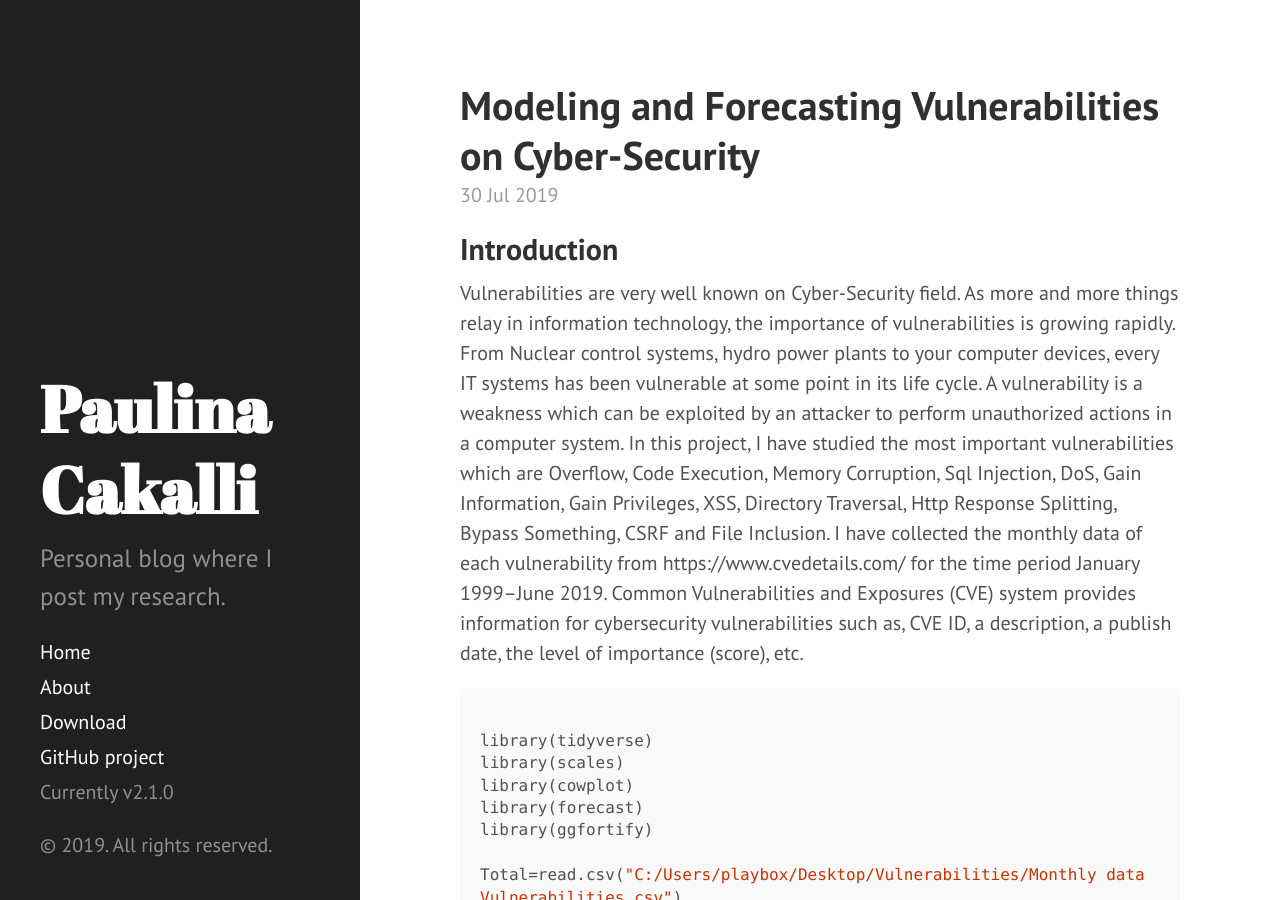
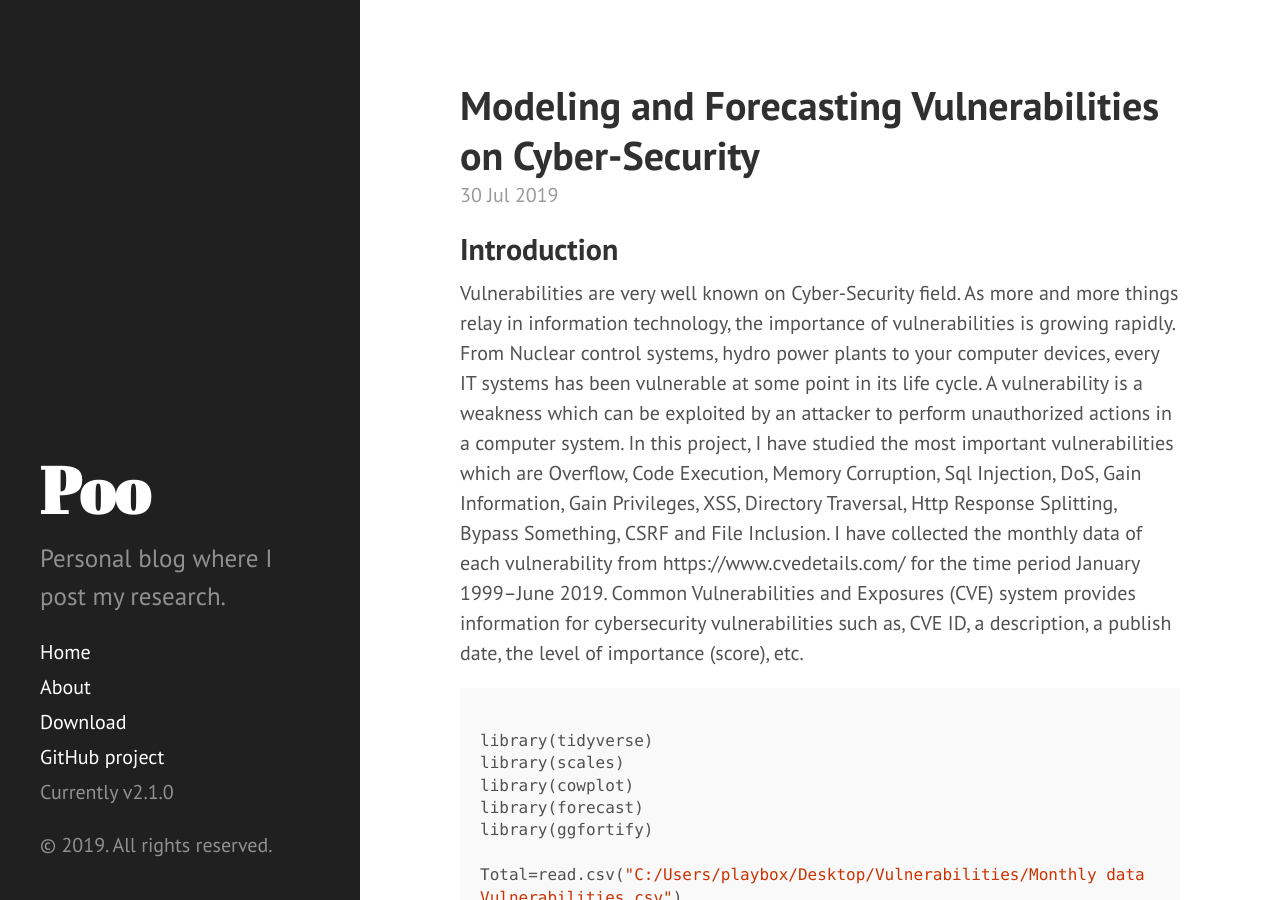
Before and after one commit to PaulinaCakalli/paulinacakalli.github.io, a Jekyll site: the page built from index.html, in a window 1280 px wide and 900 px high. Built offline with Jekyll 4.4.1, drawn with Linux system fonts in a browser that asks for light colours; Markdown is read by kramdown in place of the engine named in the settings; the list of posts is cut into pages by our own code.

Commit message:
Update _config.yml

```diff
--- a/_config.yml
+++ b/_config.yml
@@ -7,7 +7,7 @@ permalink:        pretty
 relative_permalinks: true
 
 # Setup
-title:            Paulina Cakalli
+title:            Poo
 tagline:          'Data Scientist'
 description:      'Personal blog where I post my research.'
 url:              http://paulinacakalli.github.io/
```
